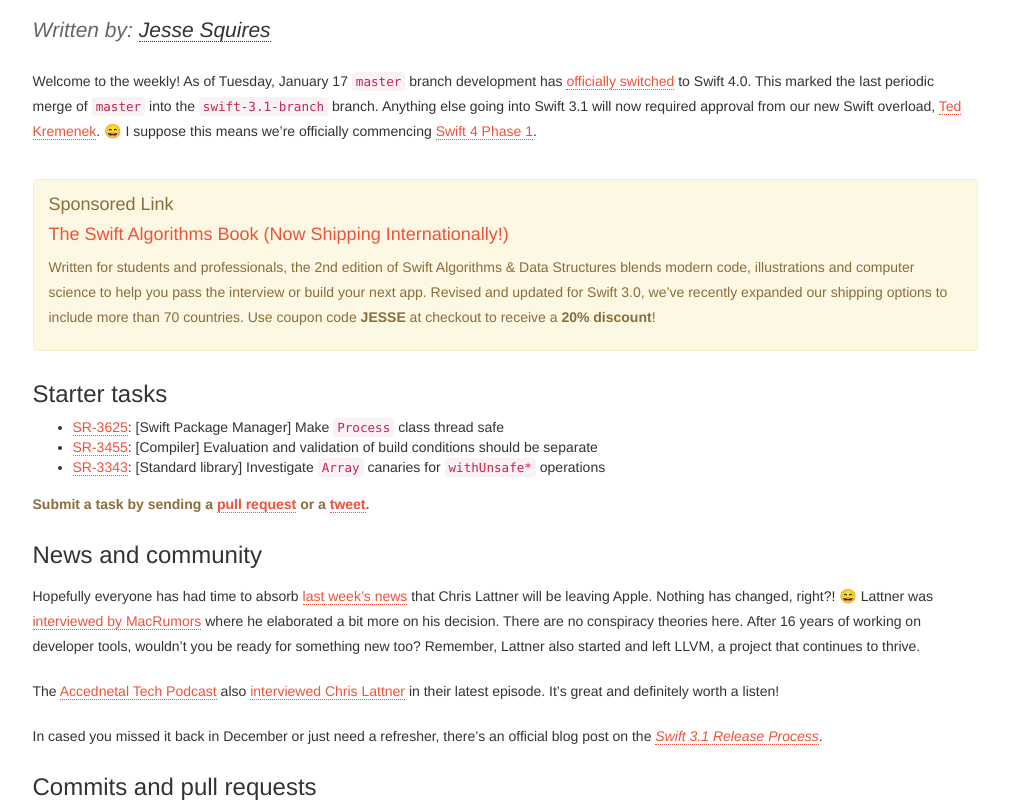
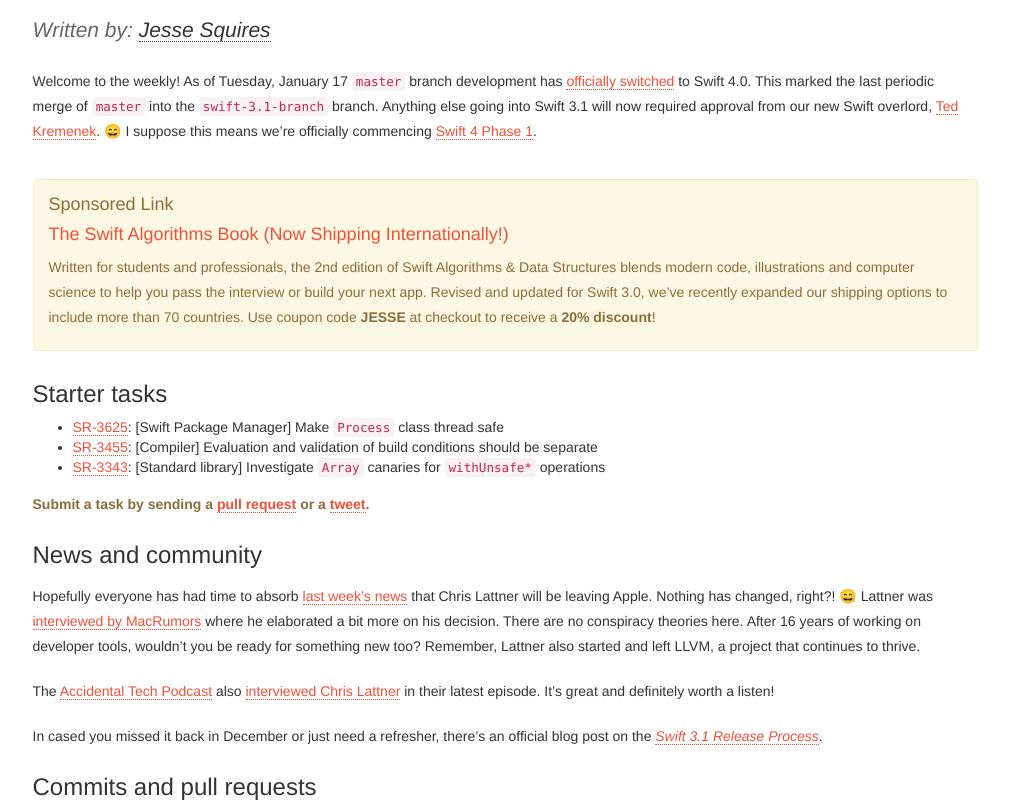
Before and after one commit to SwiftWeekly/swiftweekly.github.io, a Jekyll site: the page built from _posts/2017-01-19-issue-53.md, in a window 1280 px wide and 1400 px high. Shown: the part 335-1137 px from the top of the window, without its empty margins (135-1144 px from the left). Built offline with Jekyll 4.4.1, drawn with Linux system fonts in a browser that asks for light colours; nearby versions of some CDN libraries.

Commit message:
Fix speling erorrs (#168)

```diff
--- a/_posts/2017-01-19-issue-53.md
+++ b/_posts/2017-01-19-issue-53.md
@@ -8,7 +8,7 @@
     body: Written for students and professionals, the 2nd edition of Swift Algorithms & Data Structures blends modern code, illustrations and computer science to help you pass the interview or build your next app. Revised and updated for Swift 3.0, we've recently expanded our shipping options to include more than 70 countries. Use coupon code **JESSE** at checkout to receive a **20% discount**!
 ---
 
-Welcome to the weekly! As of Tuesday, January 17 `master` branch development has [officially switched](https://lists.swift.org/pipermail/swift-corelibs-dev/Week-of-Mon-20170109/001070.html) to Swift 4.0. This marked the last periodic merge of `master` into the `swift-3.1-branch` branch. Anything else going into Swift 3.1 will now required approval from our new Swift overload, [Ted Kremenek](https://github.com/tkremenek). 😄 I suppose this means we're officially commencing [Swift 4 Phase 1](https://lists.swift.org/pipermail/swift-evolution-announce/2016-July/000269.html).
+Welcome to the weekly! As of Tuesday, January 17 `master` branch development has [officially switched](https://lists.swift.org/pipermail/swift-corelibs-dev/Week-of-Mon-20170109/001070.html) to Swift 4.0. This marked the last periodic merge of `master` into the `swift-3.1-branch` branch. Anything else going into Swift 3.1 will now required approval from our new Swift overlord, [Ted Kremenek](https://github.com/tkremenek). 😄 I suppose this means we're officially commencing [Swift 4 Phase 1](https://lists.swift.org/pipermail/swift-evolution-announce/2016-July/000269.html).
 
 <!--excerpt-->
 
@@ -26,7 +26,7 @@
 
 Hopefully everyone has had time to absorb [last week's news](/issue-52/) that Chris Lattner will be leaving Apple. Nothing has changed, right?! 😄 Lattner was [interviewed by MacRumors](http://www.macrumors.com/2017/01/17/chris-lattner-says-tesla-irresistible/) where he elaborated a bit more on his decision. There are no conspiracy theories here. After 16 years of working on developer tools, wouldn't you be ready for something new too? Remember, Lattner also started and left LLVM, a project that continues to thrive.
 
-The [Accednetal Tech Podcast](https://twitter.com/atpfm) also [interviewed Chris Lattner](http://atp.fm/episodes/205) in their latest episode. It's great and definitely worth a listen!
+The [Accidental Tech Podcast](https://twitter.com/atpfm) also [interviewed Chris Lattner](http://atp.fm/episodes/205) in their latest episode. It's great and definitely worth a listen!
 
 In cased you missed it back in December or just need a refresher, there's an official blog post on the [*Swift 3.1 Release Process*](https://swift.org/blog/swift-3-1-release-process/).
 
```
